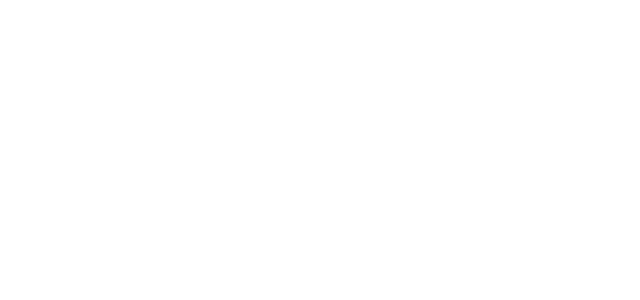
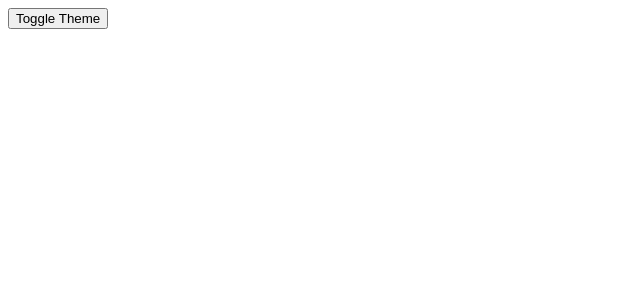
Before and after one commit to AvaPLaIN/Admin-Dashboard, a React (Vite) app: page / in a window 1280 px wide. Shown: the top 300 px of the page, without its empty margins (0-640 px from the left). Built offline with nearby package versions, Linux system fonts and the light colour scheme.

Commit message:
implement theme toggeling

```diff
--- a/index.html
+++ b/index.html
@@ -2,7 +2,7 @@
 <html lang="en">
   <head>
     <meta charset="UTF-8" />
-    <link rel="icon" type="image/svg+xml" href="/src/favicon.svg" />
+    <link rel="icon" type="image/svg+xml" href="./" />
     <meta name="viewport" content="width=device-width, initial-scale=1.0" />
     <title>Vite App</title>
   </head>
--- a/package.json
+++ b/package.json
@@ -9,11 +9,14 @@
   },
   "dependencies": {
     "react": "^18.0.0",
-    "react-dom": "^18.0.0"
+    "react-dom": "^18.0.0",
+    "react-is": "^18.1.0",
+    "styled-components": "^5.3.5"
   },
   "devDependencies": {
     "@types/react": "^18.0.0",
     "@types/react-dom": "^18.0.0",
+    "@types/styled-components": "^5.1.25",
     "@vitejs/plugin-react": "^1.3.0",
     "typescript": "^4.6.3",
     "vite": "^2.9.9"
--- /dev/null
+++ b/src/App.styles.ts
@@ -0,0 +1,8 @@
+import styled from "styled-components";
+
+export const Background = styled.div`
+  background-color: ${(props) => props.theme.backgroundColor};
+  color: ${(props) => props.theme.color};
+
+  transition: all 0.2s ease-in-out;
+`;
--- a/src/App.tsx
+++ b/src/App.tsx
@@ -1,5 +1,15 @@
+import { useContext } from "react";
+import { Background } from "./App.styles";
+import { ThemeContext } from "./providers/ThemeProvider";
+
 function App() {
-  return <div></div>;
+  const { setTheme } = useContext(ThemeContext);
+
+  return (
+    <Background>
+      <button onClick={() => setTheme("dark")}>Toggle Theme</button>
+    </Background>
+  );
 }
 
 export default App;
--- /dev/null
+++ b/src/components/layout/sidebar/Sidebar.styles.ts
@@ -0,0 +1,3 @@
+import styled from "styled-components";
+
+export const Button = styled.button``;
--- /dev/null
+++ b/src/components/layout/sidebar/Sidebar.tsx
@@ -0,0 +1,5 @@
+const Sidebar = () => {
+  return <div>Sidebar</div>;
+};
+
+export default Sidebar;
--- /dev/null
+++ b/src/context/ThemeContext.ts
@@ -0,0 +1,5 @@
+import { createContext } from "react";
+
+const ThemeContext = createContext({});
+
+export default ThemeContext;
--- a/src/main.tsx
+++ b/src/main.tsx
@@ -1,9 +1,12 @@
 import React from "react";
 import ReactDOM from "react-dom/client";
 import App from "./App";
+import ThemeProvider from "./providers/ThemeProvider";
 
 ReactDOM.createRoot(document.getElementById("root")!).render(
   <React.StrictMode>
-    <App />
+    <ThemeProvider>
+      <App />
+    </ThemeProvider>
   </React.StrictMode>
 );
--- /dev/null
+++ b/src/providers/ThemeProvider.tsx
@@ -0,0 +1,56 @@
+import React, { useCallback, useState } from "react";
+import { ThemeProvider as Theme } from "styled-components";
+
+//* Themes
+const LightTheme = {
+  backgroundColor: "#fff",
+  color: "#000",
+};
+
+const DarkTheme = {
+  backgroundColor: "#000",
+  color: "#fff",
+};
+
+//* Theme Props
+type ThemeProps = "light" | "dark";
+type ThemesProps = typeof LightTheme | typeof DarkTheme;
+
+// Theme Context Props
+interface ThemeContextProps {
+  theme?: ThemesProps;
+  setTheme?: (newTheme: ThemeProps) => void;
+}
+
+//* Theme Context
+export const ThemeContext = React.createContext<ThemeContextProps>({});
+
+//* Interfaces / Types
+interface ThemeProviderProps {
+  children?: React.ReactNode;
+}
+
+//* Component
+const ThemeProvider: React.FC<ThemeProviderProps> = ({ children }) => {
+  const [theme, setTheme] = useState(LightTheme);
+
+  //* available themes
+  const themeMap = {
+    light: LightTheme,
+    dark: DarkTheme,
+  };
+
+  const handleSetTheme = useCallback((newTheme: ThemeProps) => {
+    setTheme(themeMap[newTheme as keyof typeof themeMap]);
+  }, []);
+
+  return (
+    <Theme theme={theme}>
+      <ThemeContext.Provider value={{ theme: theme, setTheme: handleSetTheme }}>
+        {children}
+      </ThemeContext.Provider>
+    </Theme>
+  );
+};
+
+export default ThemeProvider;
```
Also changed, not shown: 1 other file (tests, documents, lock files or other folders).
